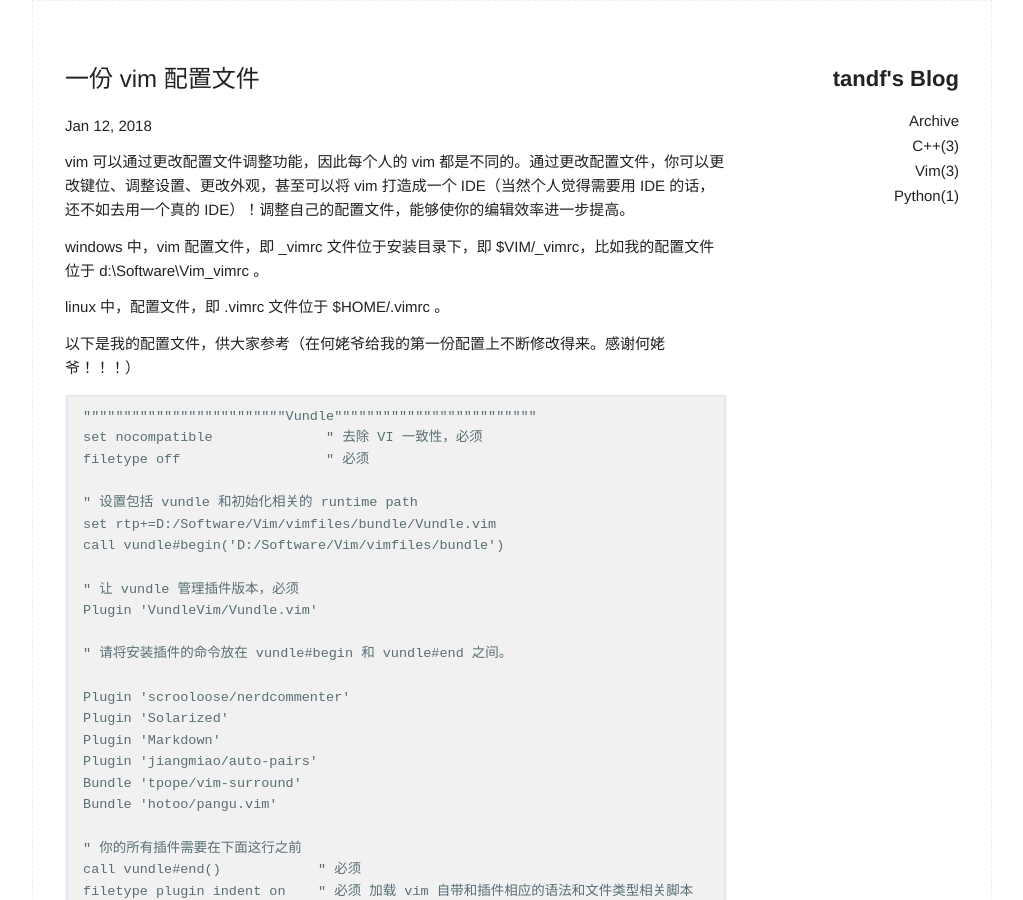
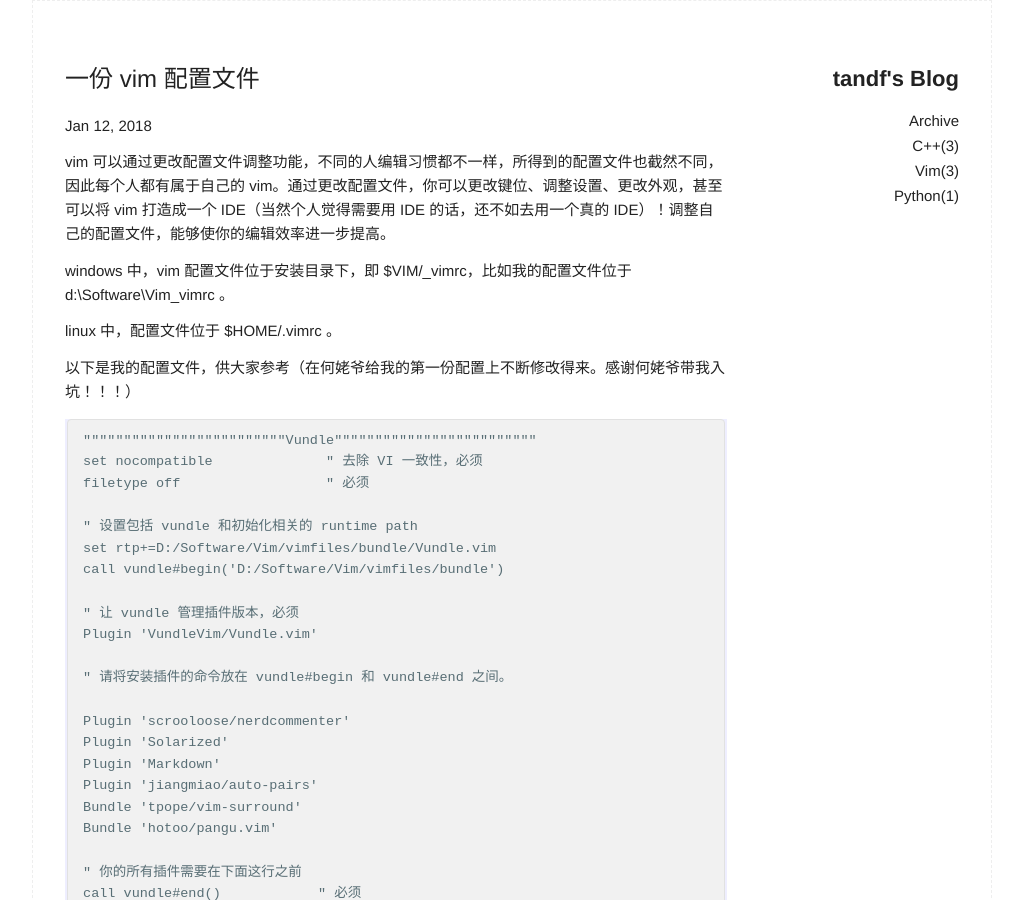
Before and after one commit to tandf/tandf.github.io, a Jekyll site: the page built from _posts/2018-01-12-vimrc.md, in a window 1280 px wide and 900 px high. Shown: the whole window, without its empty margins (128-1151 px from the left). Built offline with Jekyll 4.4.1, drawn with Linux system fonts in a browser that asks for light colours.

Commit message:
Fix vimrc

```diff
--- a/_posts/2018-01-12-vimrc.md
+++ b/_posts/2018-01-12-vimrc.md
@@ -6,15 +6,15 @@ category: Vim
 
 ---
 
-vim 可以通过更改配置文件调整功能，因此每个人的 vim 都是不同的。通过更改配置文件，你可以更改键位、调整设置、更改外观，甚至可以将 vim 打造成一个 IDE（当然个人觉得需要用 IDE 的话，还不如去用一个真的 IDE）！调整自己的配置文件，能够使你的编辑效率进一步提高。
+vim 可以通过更改配置文件调整功能，不同的人编辑习惯都不一样，所得到的配置文件也截然不同，因此每个人都有属于自己的 vim。通过更改配置文件，你可以更改键位、调整设置、更改外观，甚至可以将 vim 打造成一个 IDE（当然个人觉得需要用 IDE 的话，还不如去用一个真的 IDE）！调整自己的配置文件，能够使你的编辑效率进一步提高。
 
 <!--description-->
 
-windows 中，vim 配置文件，即 \_vimrc 文件位于安装目录下，即 $VIM/\_vimrc，比如我的配置文件位于 d:\Software\Vim\_vimrc 。
+windows 中，vim 配置文件位于安装目录下，即 $VIM/\_vimrc，比如我的配置文件位于 d:\Software\Vim\_vimrc 。
 
-linux 中，配置文件，即 .vimrc 文件位于 $HOME/.vimrc 。
+linux 中，配置文件位于 $HOME/.vimrc 。
 
-以下是我的配置文件，供大家参考（在何姥爷给我的第一份配置上不断修改得来。感谢何姥爷！！！）
+以下是我的配置文件，供大家参考（在何姥爷给我的第一份配置上不断修改得来。感谢何姥爷带我入坑！！！）
 
     """""""""""""""""""""""""Vundle"""""""""""""""""""""""""
     set nocompatible              " 去除 VI 一致性，必须
```
